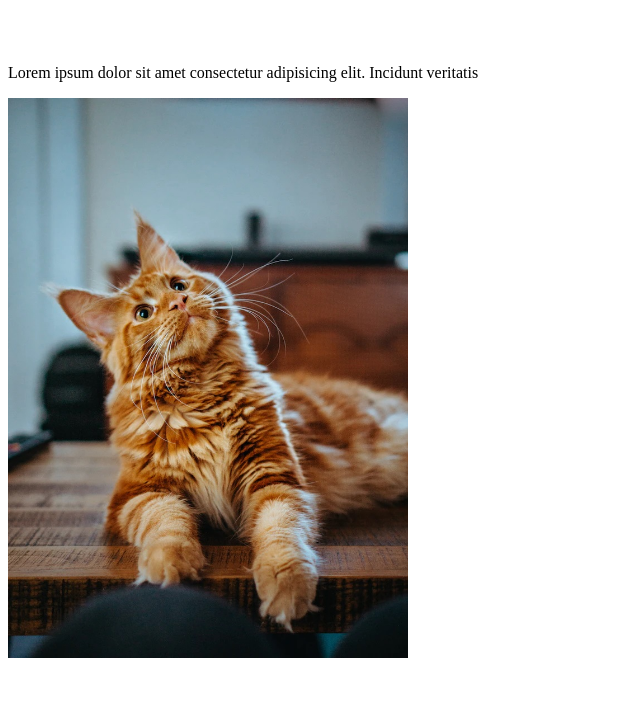
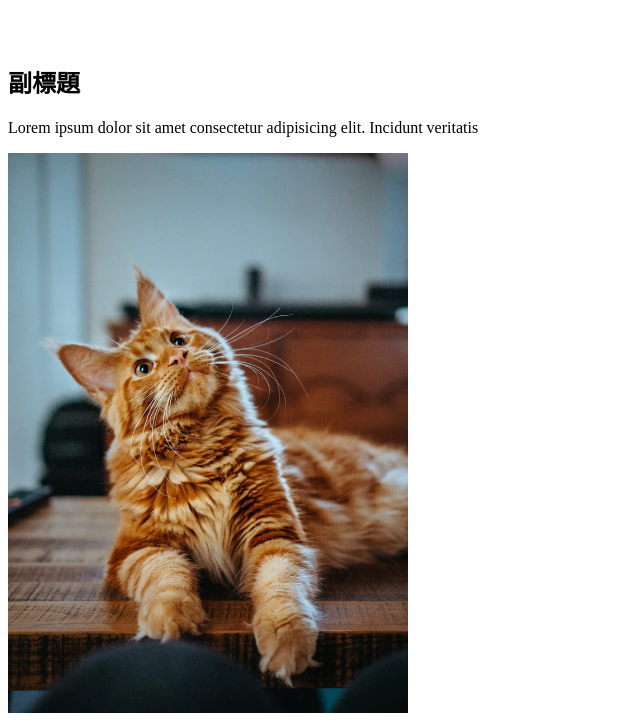
Before and after one commit to gp355d/2024-vite-test, a website built with Vite: page pages/index.html in a window 1280 px wide. Shown: the part 215-940 px from the top of the page, without its empty margins (0-640 px from the left). Before the commit the page ends 885 px from the top, so only its background shows below. Built offline with nearby package versions, Linux system fonts and the light colour scheme.

Commit message:
新增副標題

```diff
--- a/pages/index.html
+++ b/pages/index.html
@@ -10,6 +10,7 @@
     <%- include('./layout/header'); -%>
 
     <h1 class="index-title">我是首頁</h1>
+    <h2>副標題</h2>
     <p>Lorem ipsum dolor sit amet consectetur adipisicing elit. Incidunt veritatis </p>
     <img src="../assets/images/cat.jpg" style="width: 400px;" alt="cat">
 
```
